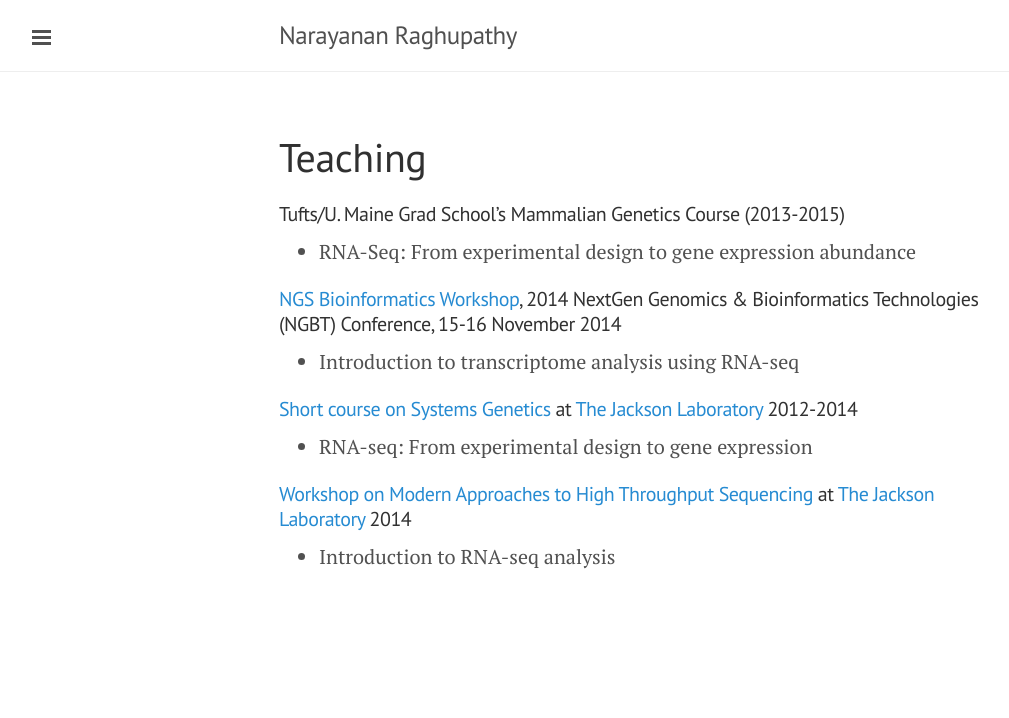
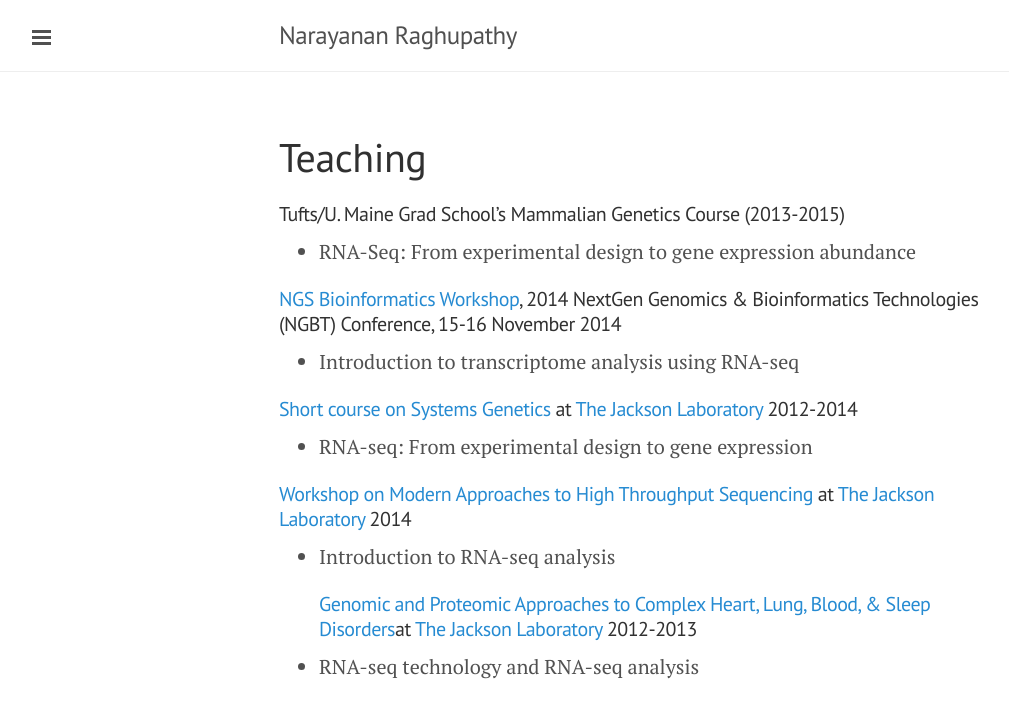
Before and after one commit to narayananr/narayananr.github.io, a Jekyll site: the page built from teaching.md, in a window 1280 px wide. Shown: the top 718 px of the page, without its empty margins (1-1010 px from the left). Built offline with Jekyll 4.4.1, drawn with Linux system fonts in a browser that asks for light colours; Markdown is read by kramdown in place of the engine named in the settings.

Commit message:
Update teaching.md

```diff
--- a/teaching.md
+++ b/teaching.md
@@ -14,3 +14,5 @@ title: Teaching
 
 ####[Workshop on Modern Approaches to High Throughput Sequencing](http://courses.jax.org/2014/Sequencing.html) at [The Jackson Laboratory](http://www.jax.org/) 2014
 * Introduction to RNA-seq analysis
+####[Genomic and Proteomic Approaches to Complex Heart, Lung, Blood, & Sleep Disorders](http://courses.jax.org/2014/hlb.html)at [The Jackson Laboratory](http://www.jax.org/) 2012-2013
+* RNA-seq technology and RNA-seq analysis
```
